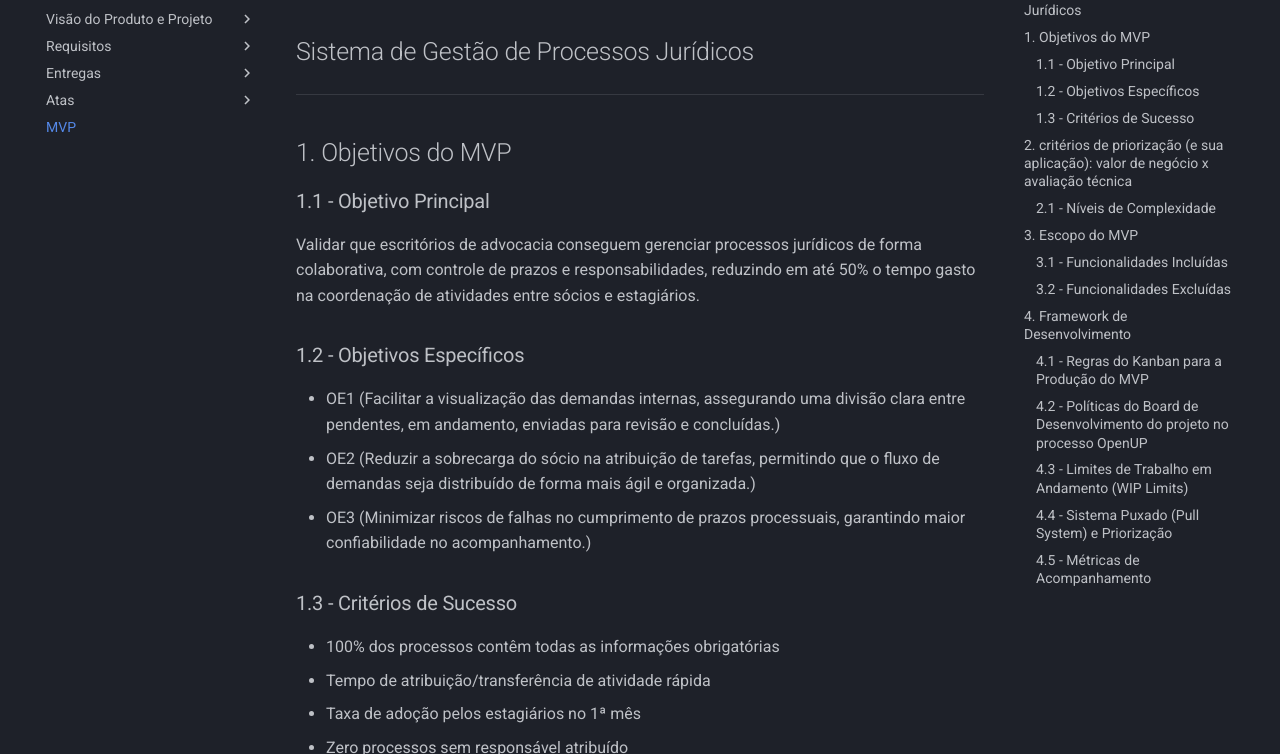
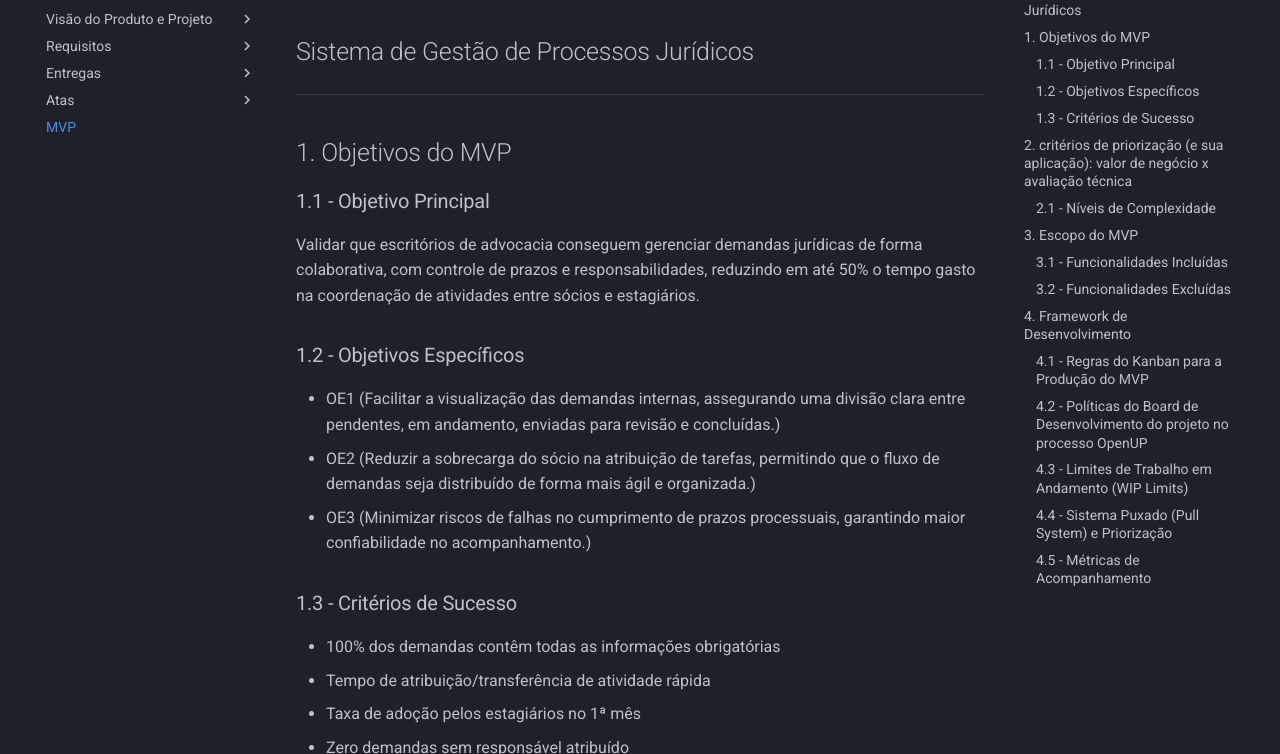
Before and after one commit to mdsreq-fga-unb/REQ-2025.2-T02-ProJuris, an MkDocs documentation site: the page built from docs/MVP.md, in a window 1280 px wide and 900 px high. Shown: the part 146-900 px from the top of the window. Built offline with MkDocs 1.6.1 and Material for MkDocs 9.7.7, drawn with Linux system fonts in a browser that asks for light colours; comment, search, counter and statistics services are not loaded.

Commit message:
updare gitpages

```diff
--- a/docs/MVP.md
+++ b/docs/MVP.md
@@ -7,7 +7,7 @@
 ## 1. Objetivos do MVP
 
 ### 1.1 - Objetivo Principal
-Validar que escritórios de advocacia conseguem gerenciar processos jurídicos de forma colaborativa, com controle de prazos e responsabilidades, reduzindo em até 50% o tempo gasto na coordenação de atividades entre sócios e estagiários.
+Validar que escritórios de advocacia conseguem gerenciar demandas jurídicas de forma colaborativa, com controle de prazos e responsabilidades, reduzindo em até 50% o tempo gasto na coordenação de atividades entre sócios e estagiários.
 
 ### 1.2 - Objetivos Específicos
 - OE1 (Facilitar a visualização das demandas internas, assegurando uma divisão clara entre pendentes, em andamento, enviadas para revisão e concluídas.)
@@ -15,10 +15,10 @@ Validar que escritórios de advocacia conseguem gerenciar processos jurídicos d
 - OE3 (Minimizar riscos de falhas no cumprimento de prazos processuais, garantindo maior confiabilidade no acompanhamento.)
 
 ### 1.3 - Critérios de Sucesso
--  100% dos processos contêm todas as informações obrigatórias
+-  100% dos demandas contêm todas as informações obrigatórias
 -  Tempo de atribuição/transferência de atividade rápida
 -  Taxa de adoção pelos estagiários no 1ª mês
--  Zero processos sem responsável atribuído
+-  Zero demandas sem responsável atribuído
 -  Redução de perguntas sobre responsabilidades
 
 ---
```
Also changed, not shown: docs/Visão do produto e projeto/2 Engenharia de Requisitos.md (+1 -1 lines).
